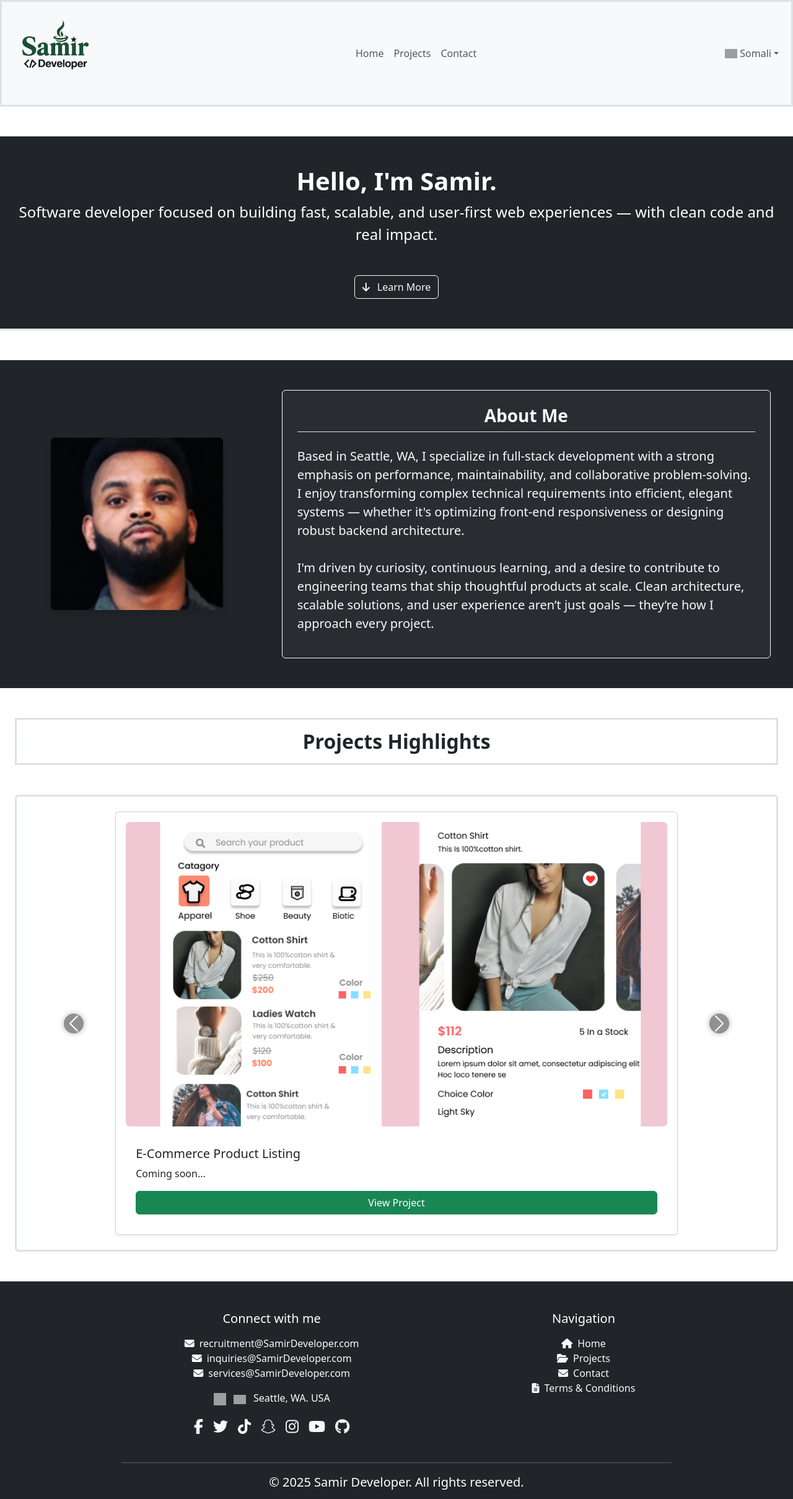
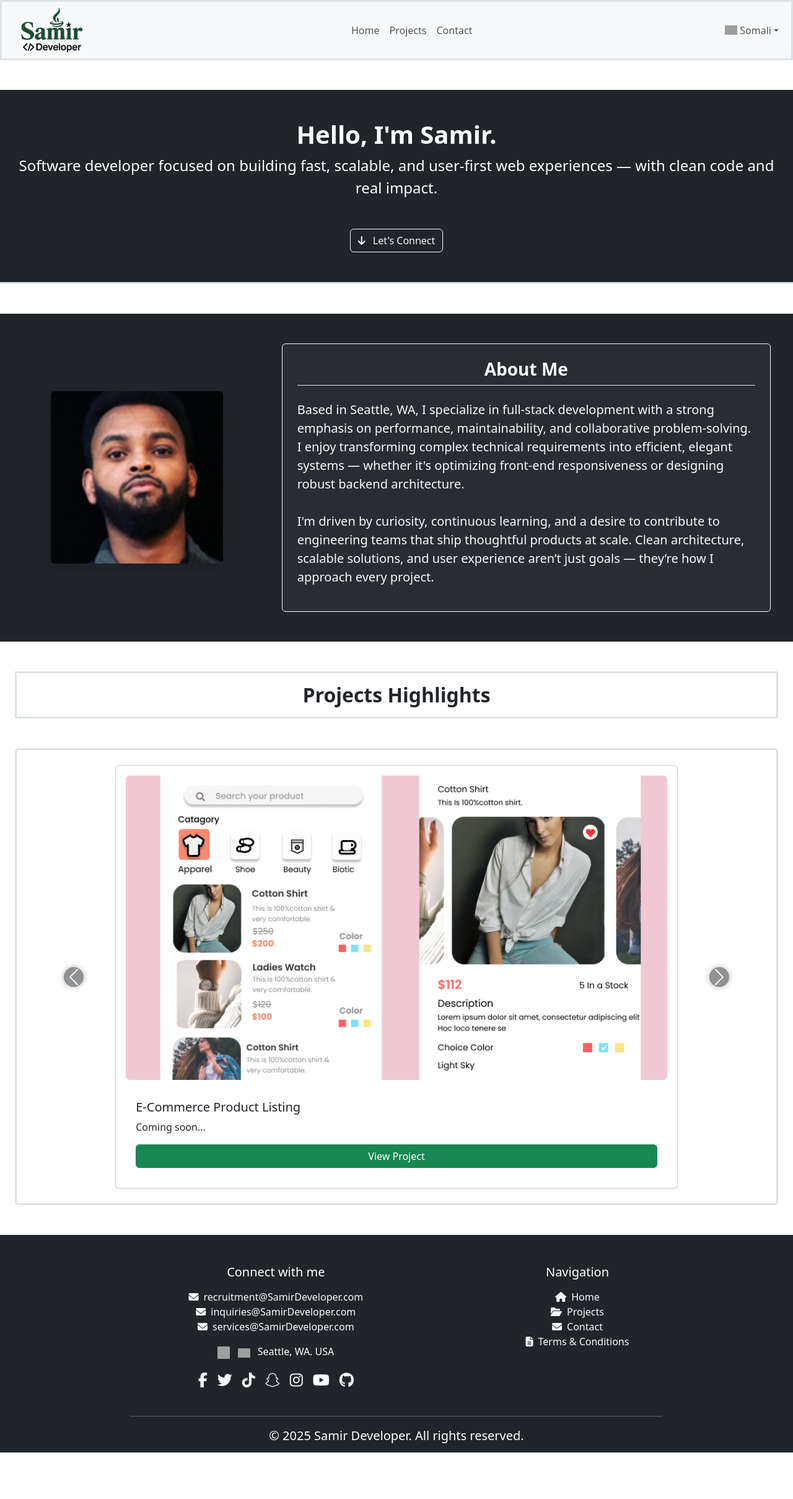
Before and after one commit to SamiirDeveloper/portfolio, a plain HTML site: page PORTFOLIO/index.html in a window 1280 px wide. Shown: the whole page at 62% size. After the commit the page ends 2353 px from the top, so only its background shows below. Drawn offline with nearby package versions, Linux system fonts and the light colour scheme; grey boxes are pictures that could not be loaded.

Commit message:
Madesite logo transparent and also fixed styling issues

```diff
--- a/PORTFOLIO/CSS/index.css
+++ b/PORTFOLIO/CSS/index.css
@@ -123,7 +123,7 @@ transition: color 0.3s ease-in, transform 0.3s ease-in;
 }
 
 .logo-img {
-  height: 150px; /* or 50px, depending on your navbar height */
+  height: 75px; /* or 50px, depending on your navbar height */
   width: auto;
   display: block;
 }
@@ -133,3 +133,7 @@ transition: color 0.3s ease-in, transform 0.3s ease-in;
   padding-bottom: 0;
   margin-bottom: 0;
 }
+.footer {
+  padding: 30px 20px;
+  margin-bottom: 10px;
+}
--- a/PORTFOLIO/index.html
+++ b/PORTFOLIO/index.html
@@ -30,7 +30,7 @@
        <nav class="navbar navbar-expand-lg navbar-light bg-light border border-3">
         <div class="container-fluid">
             <a class="navbar-brand" href="index.html">
-                <img src="ASSETS/SamirDeveloperLogo.PNG" alt="Samir Developer Logo" class="logo-img">
+                <img src="ASSETS/logo.png" alt="Samir Developer Logo" class="logo-img">
             </a>
             <button class="navbar-toggler rounded border border-dark px-3 py-2" type="button" data-bs-toggle="collapse"
                 data-bs-target="#navbarNavDropdown">
@@ -84,8 +84,8 @@
                     Software developer focused on building fast, scalable, and user-first web experiences — with clean
                     code and real impact.
                 </p>
-                <a href="projects.html" class="btn btn-outline-light mt-4">
-                    <i class="fas fa-arrow-down me-2"></i> Learn More
+                <a href="https://www.linkedin.com/in/samiirdeveloper/" class="btn btn-outline-light mt-4" target="_blank">
+                    <i class="fas fa-arrow-down me-2"></i> Let's Connect
                 </a>
             </div>
         </section>
@@ -246,7 +246,7 @@
                 </div>
 
                 <!-- Navigation -->
-                <div class="col-md-4 mb-4">
+                <div class="col-md-4 mb-4 gap-3 padding">
                     <h5 class="mb-3">Navigation</h5>
                     <ul class="list-unstyled">
                         <li><a href="index.html" class="text-light text-decoration-none nav-link-hover"><i
```
Also changed, not shown: PORTFOLIO/ASSETS/SamirDeveloperFaviCon.PNG (renamed from PORTFOLIO/ASSETS/59F77C0E-3BB5-4FB2-A5A7-AEAE10B7208E.PNG), PORTFOLIO/ASSETS/logo.jpeg (added), PORTFOLIO/ASSETS/logo.png (added), PORTFOLIO/ASSETS/logoTrans.png (added).
